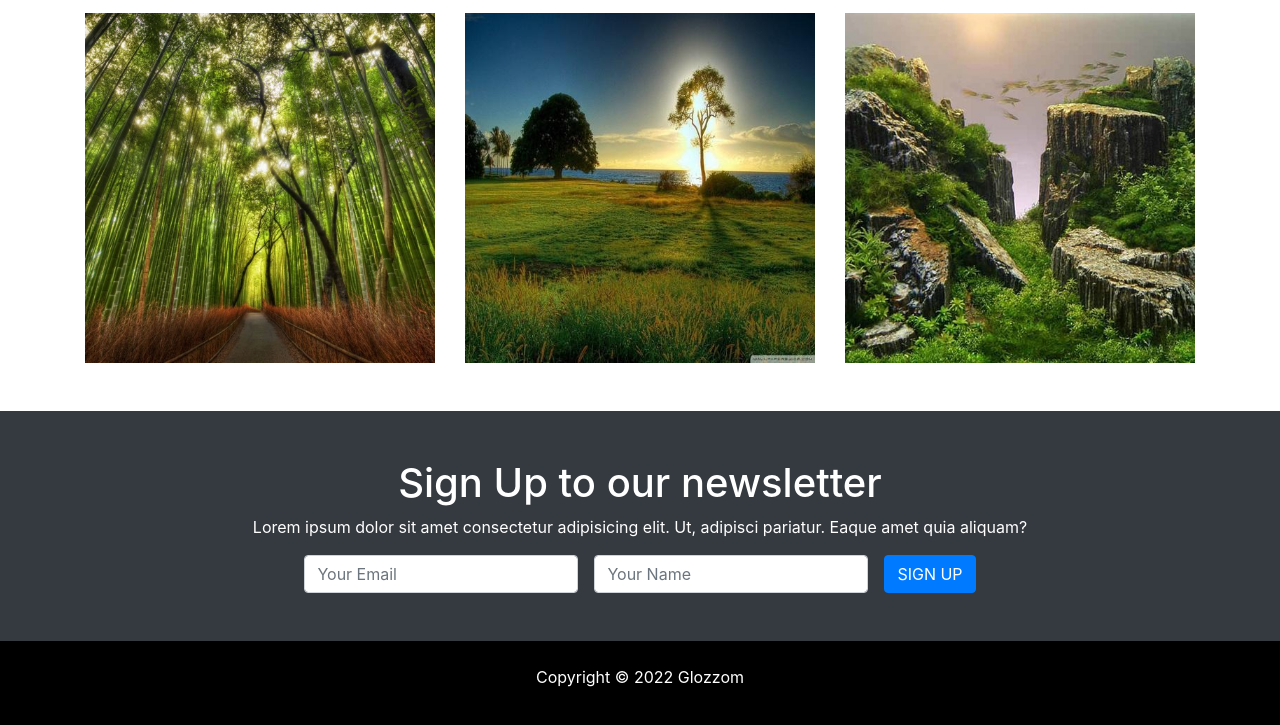
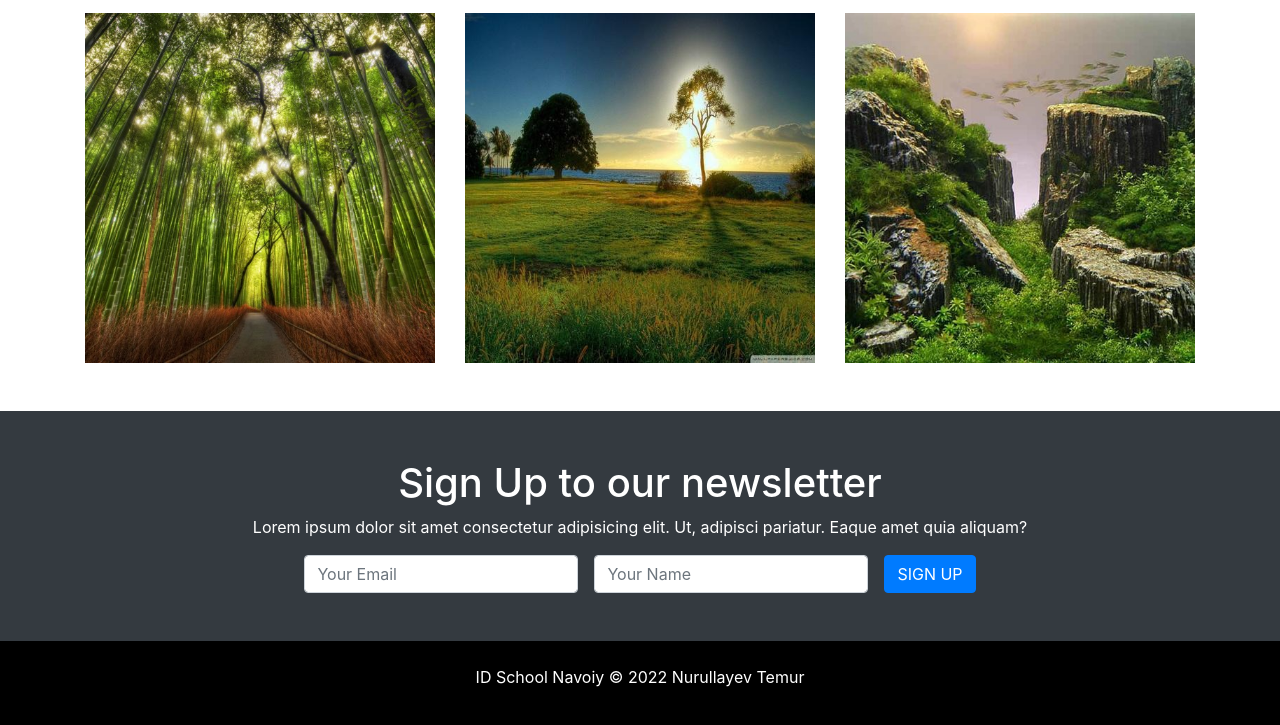
Before and after one commit to Jaga8007/B1-dars, a plain HTML site: page index.html in a window 1280 px wide. Shown: the part 1985-2710 px from the top of the page. Drawn offline with Linux system fonts and the light colour scheme.

Commit message:
uzgartirdim

```diff
--- a/index.html
+++ b/index.html
@@ -198,8 +198,8 @@
     <div class="container">
       <div class="row">
         <div class="col">
-          <p>Copyright &copy;
-            <span id="year"></span> Glozzom</p>
+          <p>ID School Navoiy &copy;
+            <span id="year"></span> Nurullayev Temur</p>
         </div>
       </div>
     </div>
@@ -208,7 +208,7 @@
 
   <!-- VIDEO MODAL -->
   <div class="modal fade" id="videoModal">
-    <div class="modal-dialog">
+    <div class="modal-dialog">S
       <div class="modal-content">
         <div class="modal-body">
           <button class="close" data-dismiss="modal">
```
